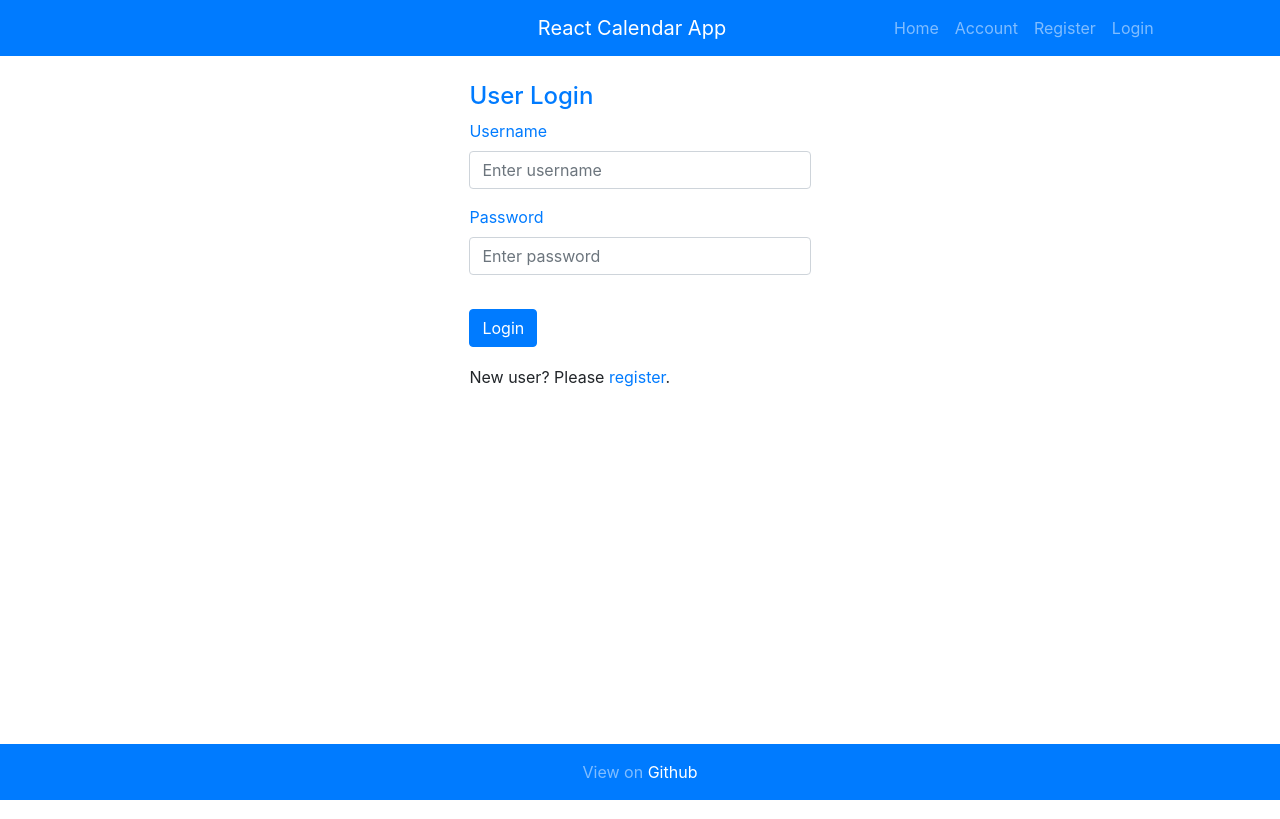
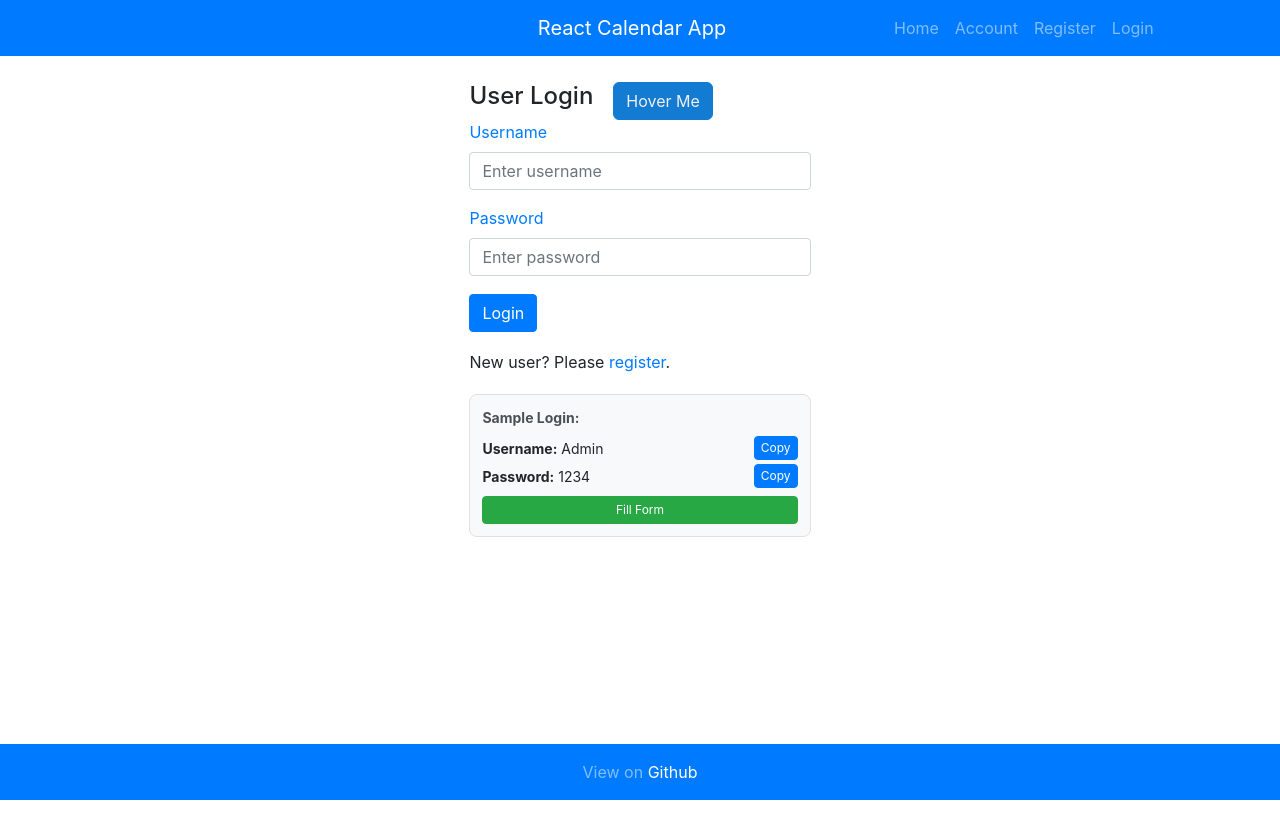
Before and after one commit to learner-enthusiast/React_calender_app, a React app: page /login in a window 1280 px wide. Built offline with nearby package versions, Linux system fonts and the light colour scheme; no server answers.

Commit message:
feat : added dummy creds

```diff
--- a/seedHolidayEvents.js
+++ b/seedHolidayEvents.js
@@ -21,7 +21,7 @@ const getHolidays = () => {
       params: {
         api_key: API_KEY,
         country: 'IN',
-        year: 2025,
+        year: 2026,
         type: 'national'
       }
     });
@@ -74,6 +74,7 @@ const seedDB = async () => {
     const collection = client.db(MONGO_DB).collection('events');
 
     // Insert events into DB
+
     makeEvents().then((events) => {
       collection.insertMany(events, () => {
         client.close();
--- a/src/client/components/CalendarEventForm.js
+++ b/src/client/components/CalendarEventForm.js
@@ -460,7 +460,7 @@ const CalendarEventForm = ({ rbcSelection, calendars, calendarIds, defaultCalend
           >
             {CATEGORY_OPTIONS.map((option) => (
               <option key={option.value} value={option.value}>
-                {option.label}
+                {option.label} {option.icon}
               </option>
             ))}
           </select>
@@ -552,6 +552,7 @@ const CalendarEventForm = ({ rbcSelection, calendars, calendarIds, defaultCalend
       </Row>
       <Row className="mb-3">
         <Col>
+          <div style={{ display: 'flex', alignItems: 'flex-start', gap: '10px' }}>
             <label htmlFor="all-day" className="text-primary">
               All Day Event
             </label>
@@ -563,6 +564,7 @@ const CalendarEventForm = ({ rbcSelection, calendars, calendarIds, defaultCalend
               disabled={isSystemEventSelected}
               onChange={(e) => handleAllDaySelect(e)}
             />
+          </div>
         </Col>
       </Row>
       <Row className="mb-5">
--- a/src/client/components/LoginForm.js
+++ b/src/client/components/LoginForm.js
@@ -23,6 +23,7 @@ const LoginForm = () => {
   const dispatch = useDispatch();
   const [username, setUsername] = useState(initialState.username);
   const [password, setPassword] = useState(initialState.password);
+  const [copiedField, setCopiedField] = useState('');
 
   const handleBlur = (validationFunc, event) => {
     const {
@@ -76,6 +77,27 @@ const LoginForm = () => {
       default:
         break;
     }
+  };
+
+  const copyToClipboard = async (text, field) => {
+    try {
+      await navigator.clipboard.writeText(text);
+      setCopiedField(field);
+      setTimeout(() => setCopiedField(''), 2000);
+    } catch (err) {
+      console.error('Failed to copy: ', err);
+    }
+  };
+
+  const fillSampleCredentials = () => {
+    setUsername((data) => ({
+      ...data,
+      value: 'Admin'
+    }));
+    setPassword((data) => ({
+      ...data,
+      value: '1234'
+    }));
   };
 
   const handleSubmit = async (event) => {
@@ -143,11 +165,58 @@ const LoginForm = () => {
   const buttonStyles = {
     margin: '18px 0px'
   };
+  const [showTooltip, setShowTooltip] = useState(false);
 
   return (
     <Form>
-      <div className="text-primary">
-        <h4>User Login</h4>
+      <div
+        style={{
+          display: 'flex',
+          alignItems: 'space-between',
+          gap: '10px',
+          width: 'full'
+        }}
+      >
+        <h4 style={{ margin: 0 }}>User Login</h4>
+
+        <div style={{ position: 'relative' }}>
+          <button
+            onMouseEnter={() => setShowTooltip(true)}
+            onMouseLeave={() => setShowTooltip(false)}
+            style={{
+              padding: '6px 12px',
+              borderRadius: '6px',
+              border: '1px solid #137bd1ff',
+              cursor: 'pointer',
+              background: '#137bd1ff',
+              marginLeft: '10px',
+              color: '#f0f0f0'
+            }}
+          >
+            Hover Me
+          </button>
+
+          {showTooltip && (
+            <div
+              style={{
+                position: 'absolute',
+                top: '110%',
+                left: '50%',
+                transform: 'translateX(-50%)',
+                background: 'black',
+                color: 'white',
+                padding: '6px 10px',
+                borderRadius: '6px',
+                fontSize: '18px',
+                whiteSpace: 'nowrap',
+                boxShadow: '0px 2px 6px rgba(0,0,0,0.3)',
+                zIndex: 10
+              }}
+            >
+              Backend is hosted with Render, may take up to 50 secs to startup
+            </div>
+          )}
+        </div>
       </div>
 
       <Form.Group controlId="username">
@@ -155,6 +224,7 @@ const LoginForm = () => {
         <Form.Control
           name="username"
           placeholder="Enter username"
+          value={username.value}
           onChange={(event) => handleChange(validateFields.validateUsername, event)}
           onBlur={(event) => handleBlur(validateFields.validateUsername, event)}
         />
@@ -170,6 +240,7 @@ const LoginForm = () => {
           type="password"
           name="password"
           placeholder="Enter password"
+          value={password.value}
           onChange={(event) => handleChange(validateFields.validatePassword, event)}
           onBlur={(event) => handleBlur(validateFields.validatePassword, event)}
         />
@@ -179,14 +250,89 @@ const LoginForm = () => {
         <small>{password.error}</small>
       </div>
 
-      <Button type="submit" name="login-form-btn" variant="primary" style={buttonStyles} onClick={handleSubmit}>
-        Login
-      </Button>
-
+      <div style={{ display: 'flex', alignItems: 'center', gap: '15px', margin: '18px 0px' }}>
+        <Button type="submit" name="login-form-btn" variant="primary" onClick={handleSubmit}>
+          Login
+        </Button>
+      </div>
       <div>
         <span>
           New user? Please <Link to="/register">register</Link>.
         </span>
+      </div>
+      <div
+        style={{
+          border: '1px solid #e0e0e0',
+          borderRadius: '8px',
+          padding: '12px',
+          backgroundColor: '#f8f9fa',
+          fontSize: '14px',
+          marginTop: '20px'
+        }}
+      >
+        <div style={{ fontWeight: 'bold', marginBottom: '8px', color: '#495057' }}>Sample Login:</div>
+
+        <div style={{ display: 'flex', flexDirection: 'column', gap: '4px' }}>
+          <div style={{ display: 'flex', alignItems: 'center', justifyContent: 'space-between', gap: '8px' }}>
+            <span>
+              <strong>Username:</strong> Admin
+            </span>
+            <button
+              type="button"
+              onClick={() => copyToClipboard('Admin', 'username')}
+              style={{
+                padding: '2px 6px',
+                fontSize: '12px',
+                border: '1px solid #007bff',
+                borderRadius: '4px',
+                background: '#007bff',
+                color: 'white',
+                cursor: 'pointer'
+              }}
+            >
+              {copiedField === 'username' ? '✓' : 'Copy'}
+            </button>
+          </div>
+
+          <div style={{ display: 'flex', alignItems: 'center', justifyContent: 'space-between', gap: '8px' }}>
+            <span>
+              <strong>Password:</strong> 1234
+            </span>
+            <button
+              type="button"
+              onClick={() => copyToClipboard('1234', 'password')}
+              style={{
+                padding: '2px 6px',
+                fontSize: '12px',
+                border: '1px solid #007bff',
+                borderRadius: '4px',
+                background: '#007bff',
+                color: 'white',
+                cursor: 'pointer'
+              }}
+            >
+              {copiedField === 'password' ? '✓' : 'Copy'}
+            </button>
+          </div>
+        </div>
+
+        <button
+          type="button"
+          onClick={fillSampleCredentials}
+          style={{
+            marginTop: '8px',
+            padding: '4px 8px',
+            fontSize: '12px',
+            border: '1px solid #28a745',
+            borderRadius: '4px',
+            background: '#28a745',
+            color: 'white',
+            cursor: 'pointer',
+            width: '100%'
+          }}
+        >
+          Fill Form
+        </button>
       </div>
     </Form>
   );
--- a/src/client/index.html
+++ b/src/client/index.html
@@ -2,7 +2,7 @@
 <html lang="en">
     <head>
         <meta charset="utf-8" />
-        <title>Day Planner</title>
+        <title>Weekendly</title>
         <link rel="shortcut icon" href="#" />
     </head>
     <body>
```
Also changed, not shown: 1 other file (tests, documents, lock files or other folders). Lines whose indentation alone changed are shown as unchanged.
